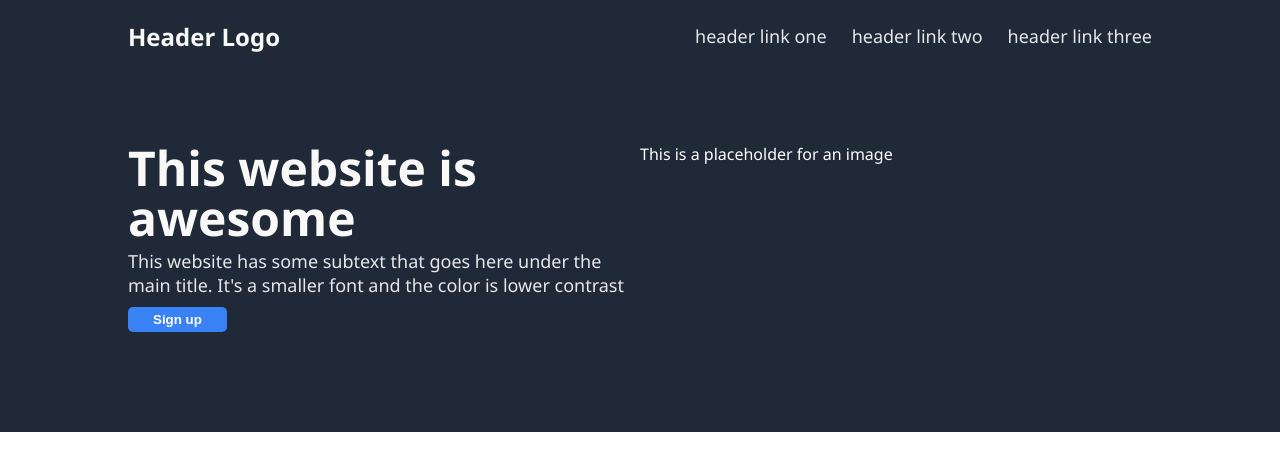
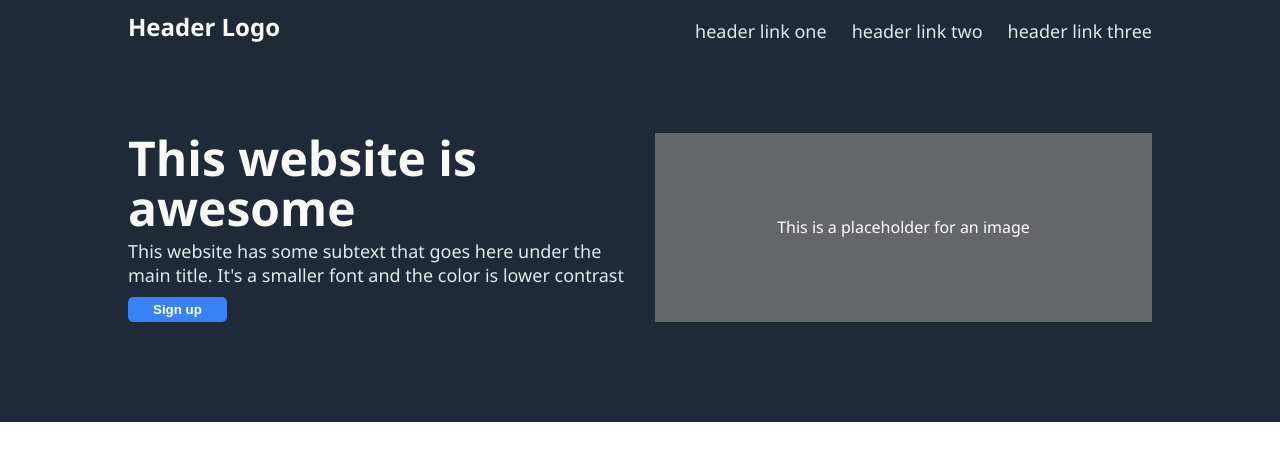
Before and after one commit to Vipness/Landing-Page-Project, a plain HTML site: page index.html in a window 1280 px wide. Drawn offline with Linux system fonts and the light colour scheme.

Commit message:
Add styles to image placeholder

```diff
--- a/style.css
+++ b/style.css
@@ -23,6 +23,7 @@ header {
 header>h2 {
     color: #f9faf8;
     font-size: 24px;
+    margin-top: 10px;
 }
 
 .secondary-text {
@@ -43,6 +44,7 @@ header>h2 {
 .hero-main {
     display: flex;
     margin: 70px 0 100px;
+    gap: 30px;
 }
 
 .hero-text,
@@ -68,3 +70,10 @@ header>h2 {
     color: white;
     font-weight: bold;
 }
+
+.image {
+    background-color: rgba(121, 121, 121, 0.767);
+    display: flex;
+    align-items: center;
+    justify-content: center;
+}
```
